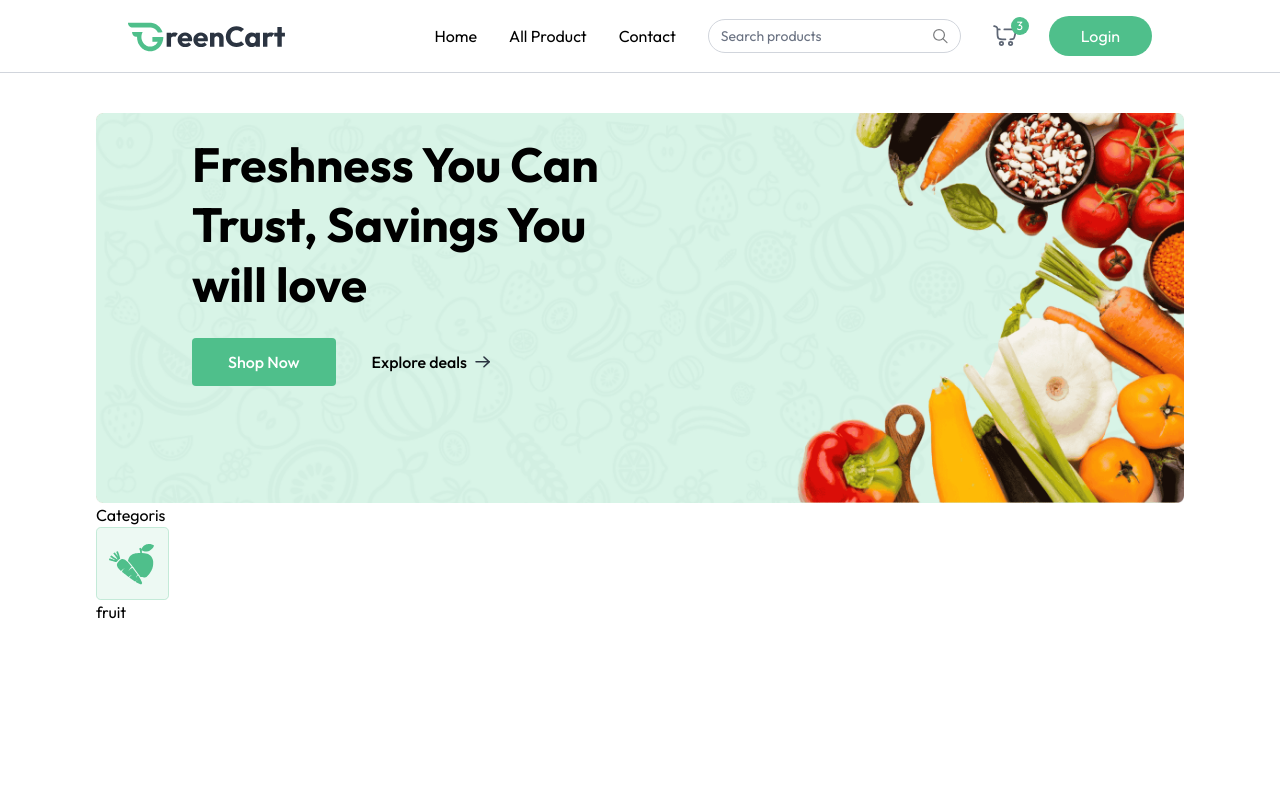
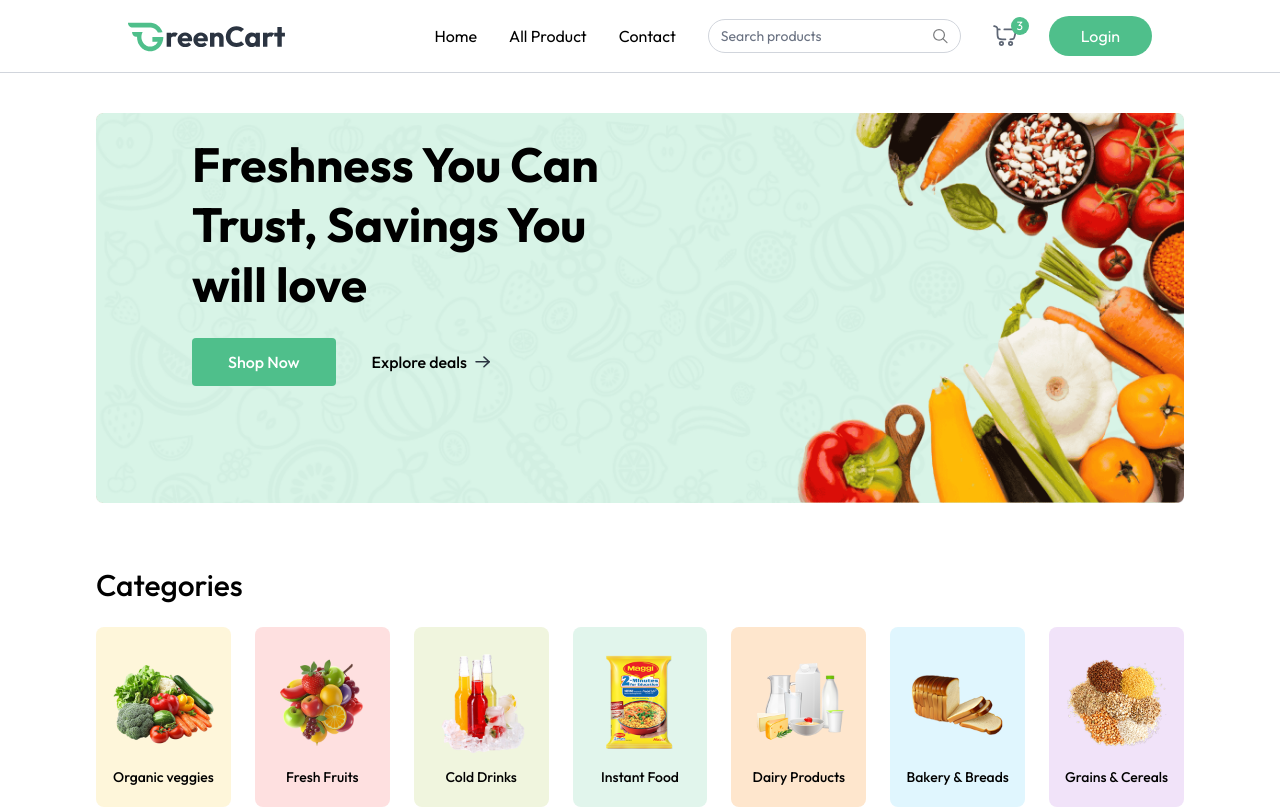
Before and after one commit to Al-Abir/Grocery-Delivery, a React (Vite) app in the folder client/: page / in a window 1280 px wide. Built offline with nearby package versions, Linux system fonts and the light colour scheme.

Commit message:
Category Section

```diff
--- a/client/src/components/Categories.jsx
+++ b/client/src/components/Categories.jsx
@@ -1,16 +1,30 @@
-import React from 'react'
-import { assets } from '../assets/assets'
+import React from "react";
+import {categories } from "../assets/assets";
+import {useAppContext} from "../context/AppContext"
+const Categories = () => {
+  const {navigate} = useAppContext()
+  return (
+    <div className="mt-16">
+      <p className="text-2xl md:text-3xl font-medium">Categories</p>
+      <div className="grid grid-cols-2 sm:grid-cols-3 md:grid-cols-5 lg:grid-cols-6 xl:grid-cols-7 mt-6 gap-6">
 
-const Categories = () => {
-  return (
-    <div>
-        <p>Categoris</p>
-        <div>
-            <img src={assets.box_icon} alt="" />
-            <p>fruit</p>
+        {categories.map((category,index)=>(
+          <div key ={index} className="group coursor-pointer py-5 px-3 gap-2 rounded-lg flex flex-col justify-center items-center"
+          style={{backgroundColor:category.bgColor}}
+          onClick={()=>{
+              navigate(`/products/${category.path.toLowerCase()}`);
+              scrollTo(0,0)
+          }}
+          >
+          <img src={category.image} alt="" className=" group-hover:scale-108 transition max-w-28"/>
+          <p className="text-sm font-medium">{category.text}</p>
         </div>
+
+        ))}
+
+      </div>
     </div>
-  )
-}
+  );
+};
 
-export default Categories
+export default Categories;
```
